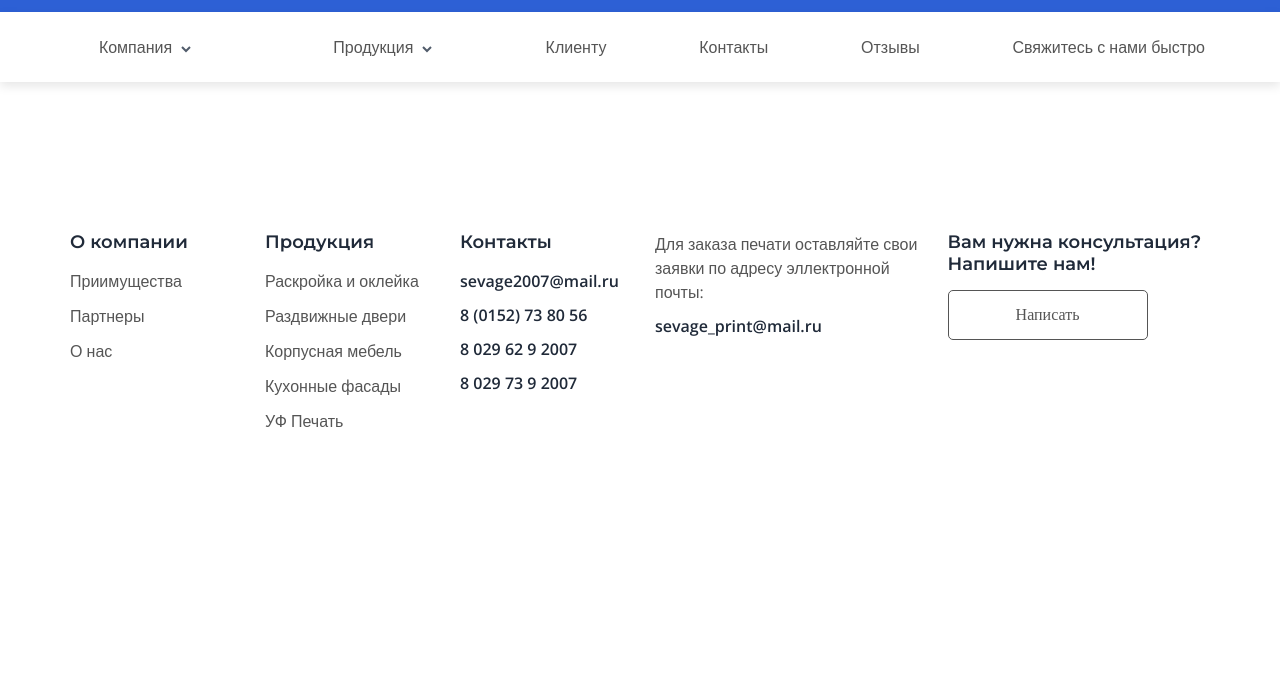
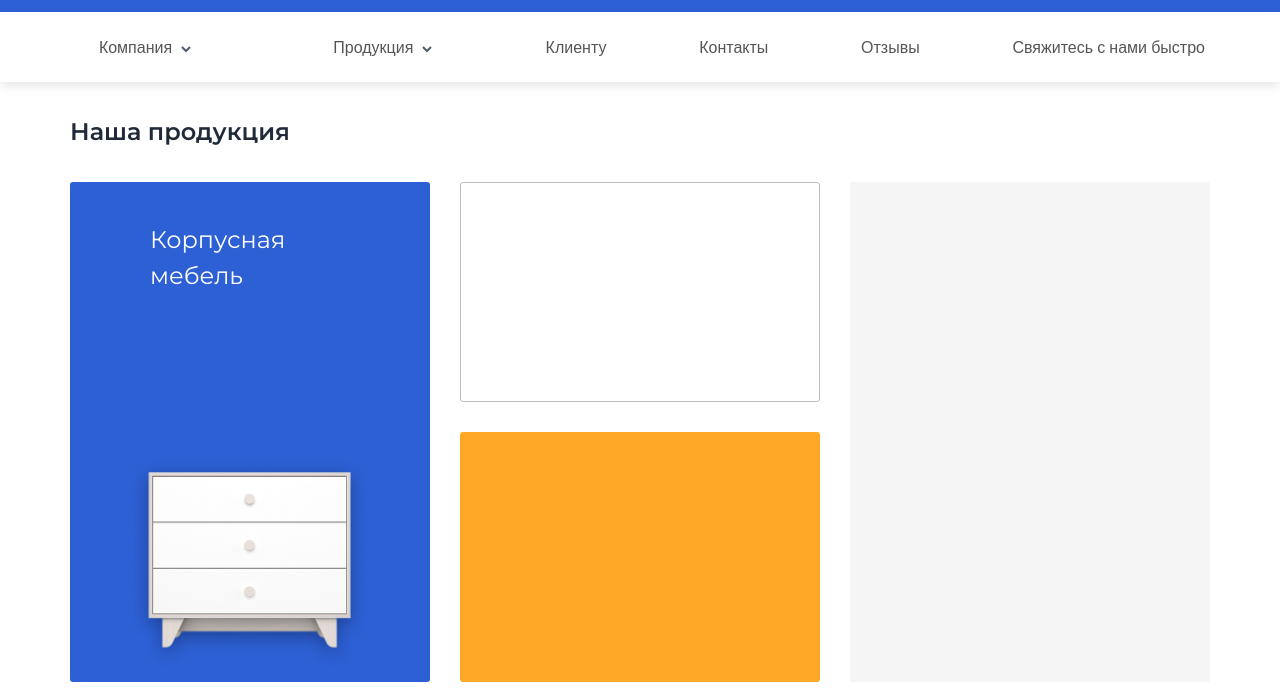
Before and after one commit to nikthecreator/sevage, a plain HTML site: page index.html in a window 1280 px wide. Shown: the part 108-800 px from the top of the page. Drawn offline with nearby package versions, Linux system fonts and the light colour scheme.

Commit message:
start make product greed

```diff
--- a/index.html
+++ b/index.html
@@ -72,6 +72,56 @@
 
     </div>
 
+    <!-- Product -->
+    <div class="wrapp-product">
+        <div class="product">
+            <div class="product-title">
+                <h2 class="title-product">Наша продукция</h2>
+            </div>
+            <div class="product-greed">
+                <div class="row">
+                    <div class="col-12 col-sm-12 col-md-12 col-lg-4">
+                        <div class="furniture">
+                            <div class="furniture-text">
+                                <h3 class="title-product-greed">Корпусная мебель</h3>
+                            </div>
+                            <div class="furniture-img">
+                                <img src="./img/product-img/furniture.png" class="adaptive" alt="">
+                            </div>
+                        </div>
+                    </div>
+                    <div class="col-12 col-sm-12 col-md-12 col-lg-4">
+                        <div class="row">
+                            <div class="col-12 col-12 col-md-12 col-lg-12">
+                                <div class="raskroi">
+
+                                </div>
+                            </div>
+                        </div>
+                        <div class="row">
+                            <div class="col-12 col-12 col-md-12 col-lg-12">
+                                <div class="uf">
+
+                                </div>
+                            </div>
+                        </div>
+                    </div>
+                    <div class="col-12 col-sm-12 col-md-12 col-lg-4">
+                        <div class="dors">
+
+                        </div>
+                    </div>
+                </div>
+                <div class="row">
+                    <div class="col-12 col-sm-12 col-md-12 col-lg-12">
+                        <div class="kitchen">
+
+                        </div>
+                    </div>
+                </div>
+            </div>
+        </div>
+    </div>
     <footer>
         <div class="wrapp-footer">
             <div class="footer">
--- a/less/import/_fonts.less
+++ b/less/import/_fonts.less
@@ -26,6 +26,16 @@
     &-footer {
         .headingMontserrat();
         font-size: 18px;
+    }
+    &-product {
+        .headingMontserrat();
+        &-greed {
+            .headingMontserrat();
+            color: #fff;
+            font-weight: 400;
+            font-size: 24px;
+            line-height: 1.5;
+        }
     }
 }
 .link-footer {
--- a/less/import/_product.less
+++ b/less/import/_product.less
@@ -0,0 +1,106 @@
+.wrapp-product {
+    width: 100%;
+    height: 100%;
+}
+.product {
+    margin: auto;
+    width: 1140px;
+    height: 1000px;
+    &-title {
+        width: 100%;
+        height: 100px;
+        display: flex;
+        justify-content: flex-start;
+        align-items: center;
+    }
+}
+
+// greed cards
+.furniture {
+    transition: all 0.2s;
+    width: 100%;
+    height: 500px;
+    background-color: @blue;
+    border-radius: 3px;
+    padding: 30px;
+    &-text {
+        padding: 50px;
+        padding-top: 10px;
+        width: 100%;
+        height: 60%;
+    }
+    &-img {
+        width: 100%;
+        height: 40%;
+        display: flex;
+        justify-content: center;
+        align-items: center;
+    }
+    &:hover {
+        cursor: pointer;
+        transform: scale(1.02);
+    }
+}
+.dors {
+    transition: all 0.2s;
+    width: 100%;
+    height: 500px;
+    background-color: #F5F5F5;
+    border-radius: 3px;
+    padding: 30px;
+    &:hover {
+        cursor: pointer;
+        transform: scale(1.02);
+    }
+}
+.uf {
+    transition: all 0.2s;
+    width: 100%;
+    margin-top: 30px;
+    height: 250px;
+    background-color: #FFA726;
+    border-radius: 3px;
+    padding: 30px;
+    &:hover {
+        cursor: pointer;
+        transform: scale(1.02);
+    }
+}
+.raskroi {
+    transition: all 0.2s;
+    width: 100%;
+    height: 220px;
+    background-color: #ffffff;
+    border: 1px solid @borders;
+    border-radius: 3px;
+    padding: 30px;
+    &:hover {
+        cursor: pointer;
+        transform: scale(1.02);
+    }
+}
+.kitchen {
+    transition: all 0.2s;
+    width: 100%;
+    height: 250px;
+    background-color: #C9E1ED;
+    margin-top: 30px;
+    border-radius: 3px;
+    padding: 30px;
+    &:hover {
+        cursor: pointer;
+        transform: scale(1.02);
+    }
+}
+
+.adaptive {
+    transition: all 0.2s;
+    display: block;
+    max-width: 100%;
+    height: auto;
+    &:hover {
+        cursor: pointer;
+        transform: scale(1.02);
+    }
+}
+//adaptiv image
```
Also changed, not shown: css/main.css, img/product-img/furniture.png (added).
